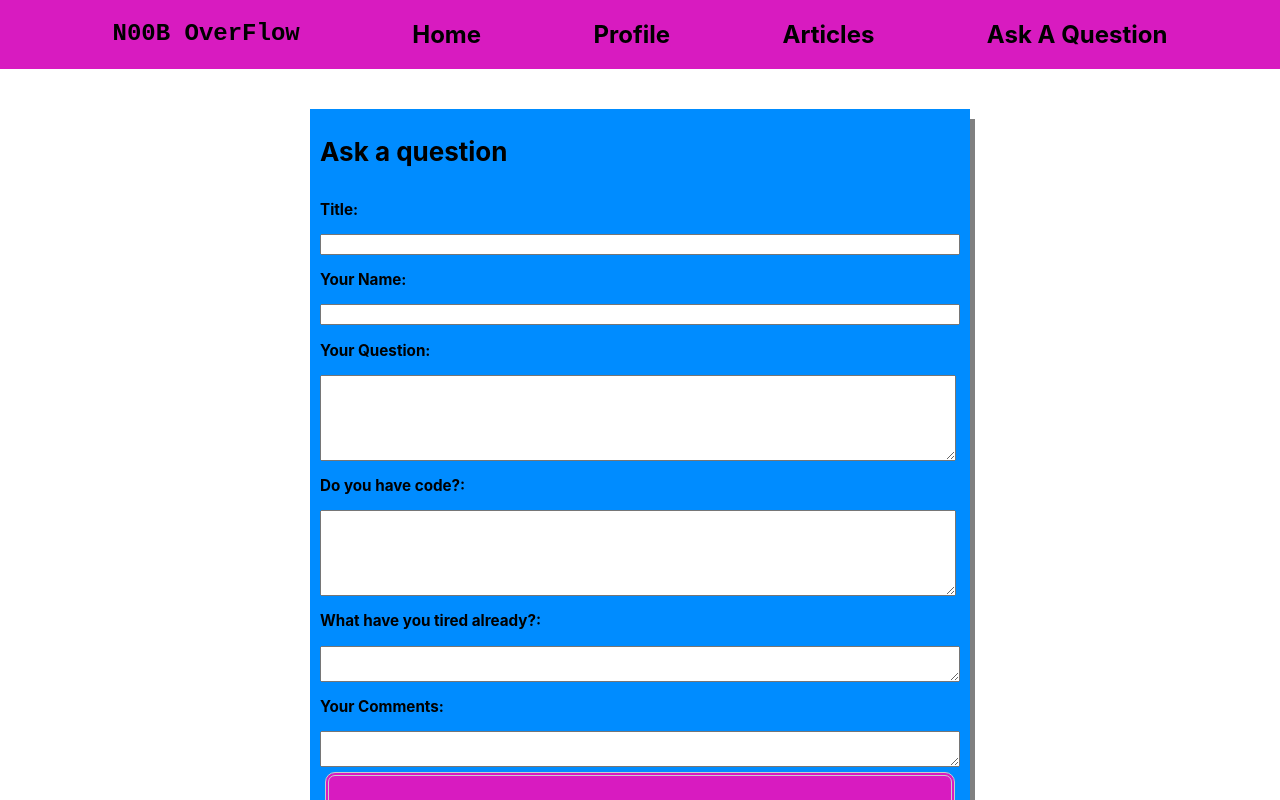
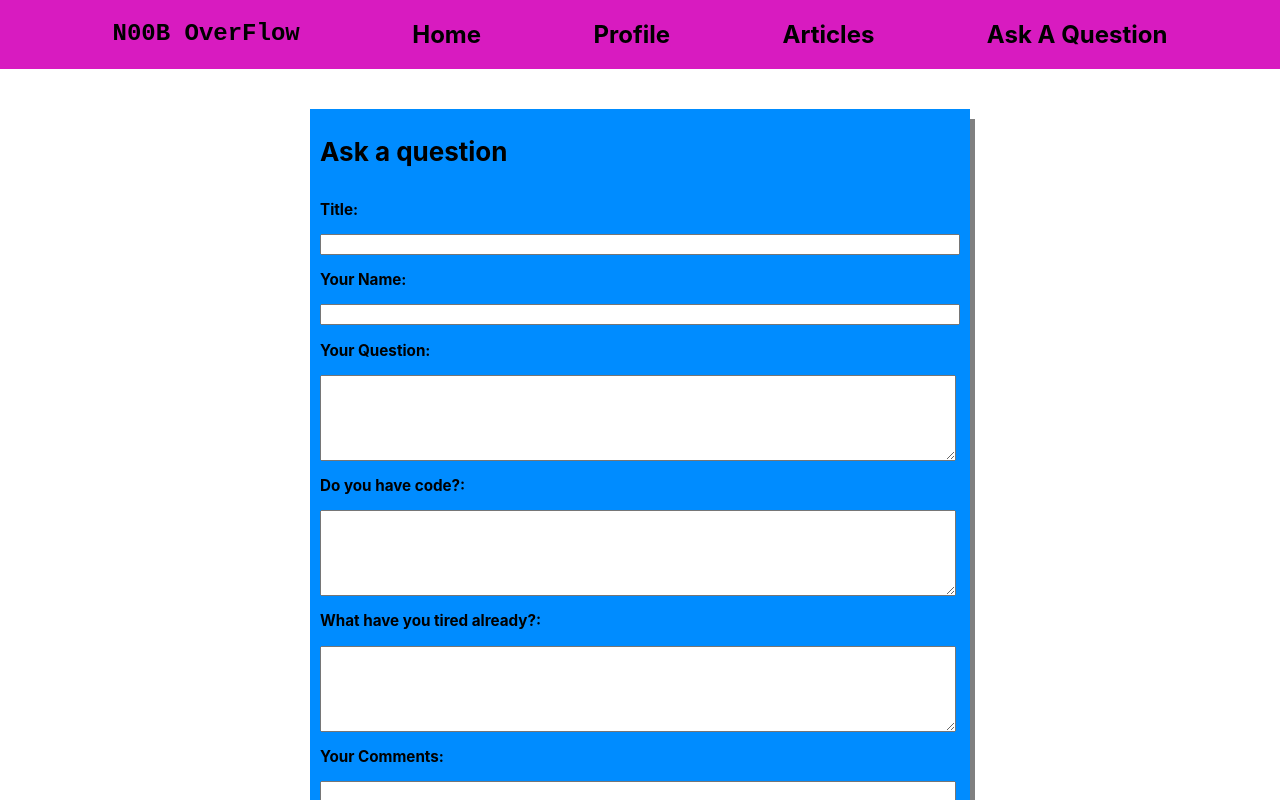
Before and after one commit to SchoolOfCode/national-project-week-abdullahi-adam-ivan-beatriz, a React (Create React App) app: page /questions/askquestion in a window 1280 px wide. Shown: the top 800 px of the page. Built offline with nearby package versions, Linux system fonts and the light colour scheme; no server answers; a small style sheet from the web is missing.

Commit message:
-css hotfix

```diff
--- a/src/App.css
+++ b/src/App.css
@@ -30,9 +30,10 @@ a {
 
 #form-question {
   height: 10vh;
-  min-width: auto;
+  min-width: 49.2vw;
   max-width: 49.2vw;
 }
+
 /*QuestionListItem*/
 .titleQuestions {
   font-size: 2.5rem !important;
--- a/src/components/questionInput/index.js
+++ b/src/components/questionInput/index.js
@@ -1,5 +1,4 @@
 import { useNavigate } from "react-router-dom";
-
 function QuestionInput({
   questionId,
   onSubmitClick,
@@ -68,14 +67,14 @@ function QuestionInput({
       <h3>What have you tired already?:</h3>
       <textarea
         name="content"
-        id="form-question1"
+        id="form-question"
         onChange={handleChangeTried}
         value={questionObject.triedalready}
       />
       <h3>Your Comments:</h3>
       <textarea
         name="content"
-        id="form-question2"
+        id="form-question"
         onChange={handleChangeUnderstand}
         value={questionObject.whatdontunderstand}
       />
```
